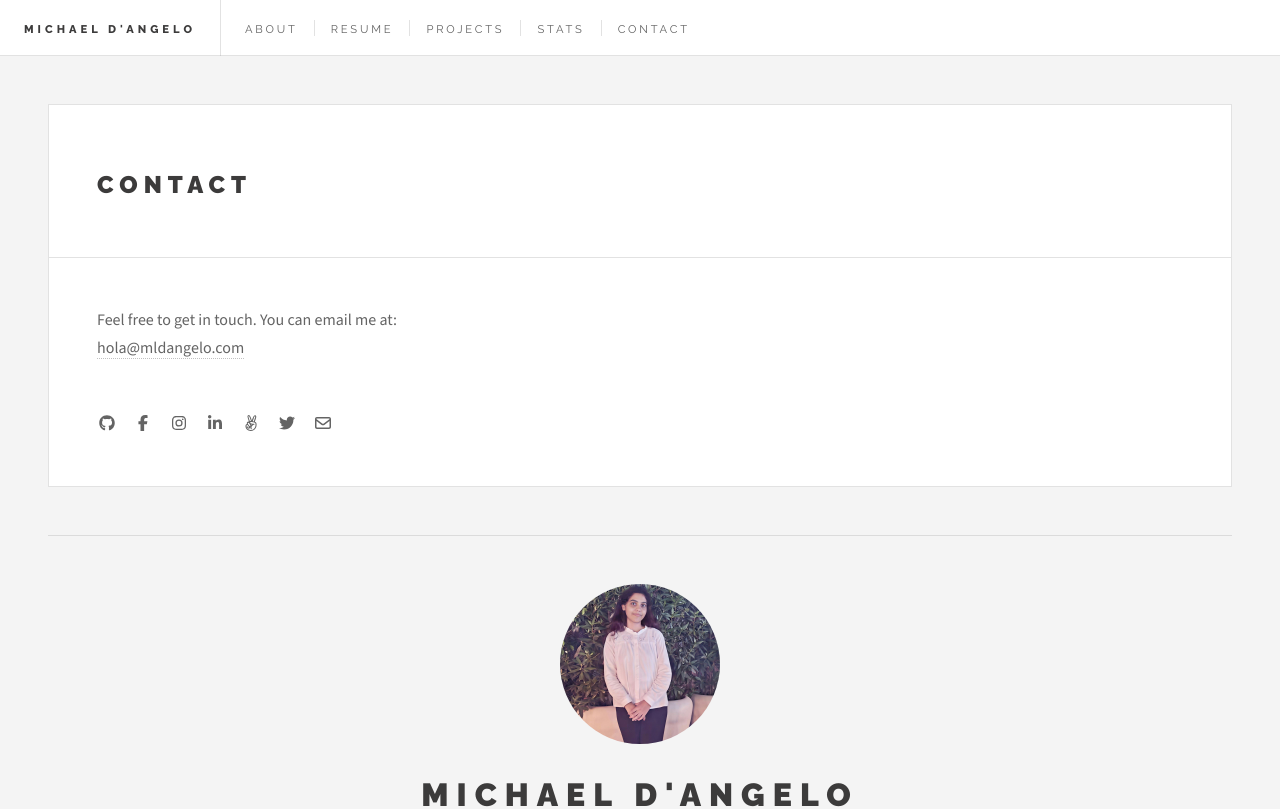
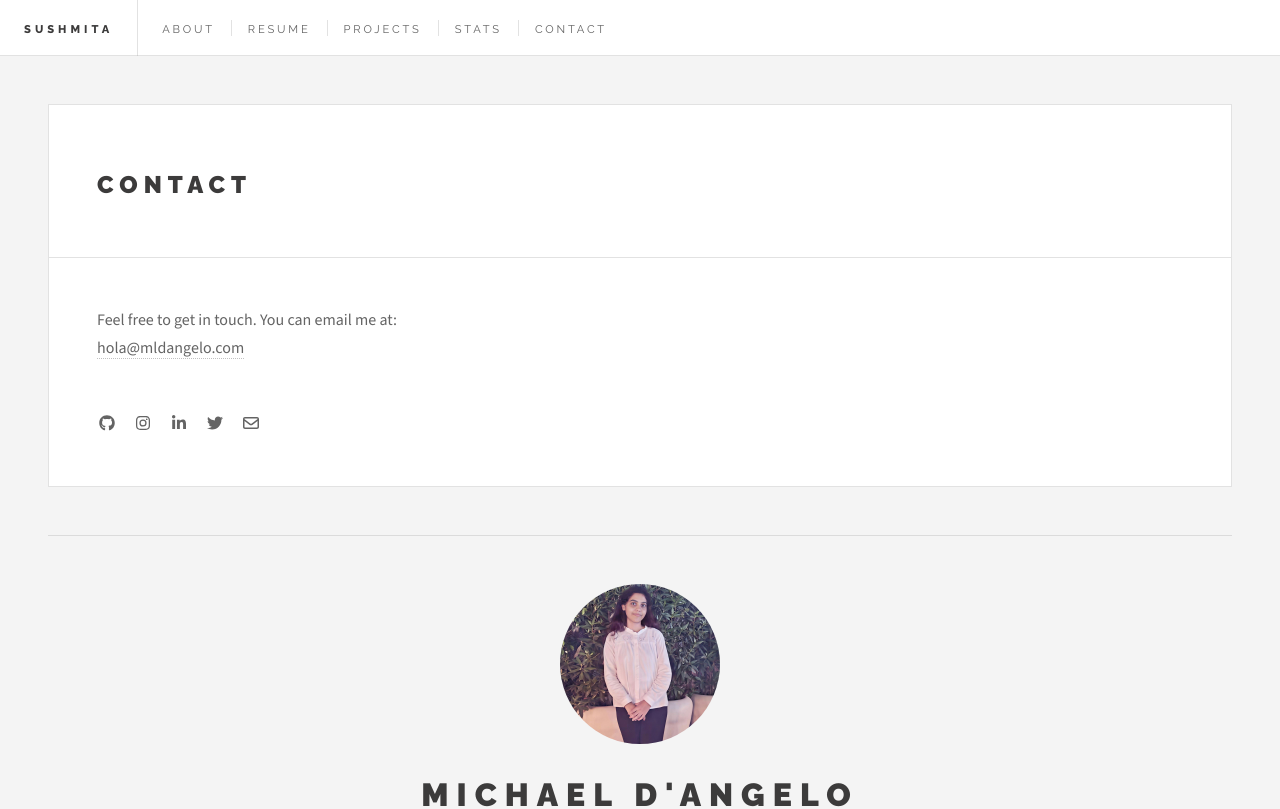
Before and after one commit to cloudsofsushi/cloudsofsushi.github.io, a Next.js app: page /contact in a window 1280 px wide. Shown: the top 809 px of the page. Built offline with nearby package versions, Linux system fonts and the light colour scheme; no server answers.

Commit message:
contacts

```diff
--- a/src/data/contact.ts
+++ b/src/data/contact.ts
@@ -1,6 +1,4 @@
 import { IconDefinition } from '@fortawesome/fontawesome-svg-core';
-import { faAngellist } from '@fortawesome/free-brands-svg-icons/faAngellist';
-import { faFacebookF } from '@fortawesome/free-brands-svg-icons/faFacebookF';
 import { faGithub } from '@fortawesome/free-brands-svg-icons/faGithub';
 import { faInstagram } from '@fortawesome/free-brands-svg-icons/faInstagram';
 import { faLinkedinIn } from '@fortawesome/free-brands-svg-icons/faLinkedinIn';
@@ -15,14 +13,9 @@ export interface ContactItem {
 
 const data: ContactItem[] = [
   {
-    link: 'https://github.com/mldangelo',
+    link: 'https://github.com/cloudsofsushi',
     label: 'Github',
     icon: faGithub,
-  },
-  {
-    link: 'https://facebook.com/d',
-    label: 'Facebook',
-    icon: faFacebookF,
   },
   {
     link: 'https://www.instagram.com/dangelosaurus/',
@@ -30,14 +23,9 @@ const data: ContactItem[] = [
     icon: faInstagram,
   },
   {
-    link: 'https://www.linkedin.com/in/michaelldangelo',
+    link: 'https://www.linkedin.com/in/sushmitanitk',
     label: 'LinkedIn',
     icon: faLinkedinIn,
-  },
-  {
-    link: 'https://angel.co/michael-d-angelo',
-    label: 'Angel List',
-    icon: faAngellist,
   },
   {
     link: 'https://x.com/dangelosaurus',
@@ -45,7 +33,7 @@ const data: ContactItem[] = [
     icon: faTwitter,
   },
   {
-    link: 'mailto:michael.l.dangelo@gmail.com',
+    link: 'mailto:sushmita7988@gmail.com',
     label: 'Email',
     icon: faEnvelope,
   },
--- a/src/data/routes.ts
+++ b/src/data/routes.ts
@@ -7,7 +7,7 @@ export interface Route {
 const routes: Route[] = [
   {
     index: true,
-    label: "Michael D'Angelo",
+    label: "Sushmita",
     path: '/',
   },
   {
```
